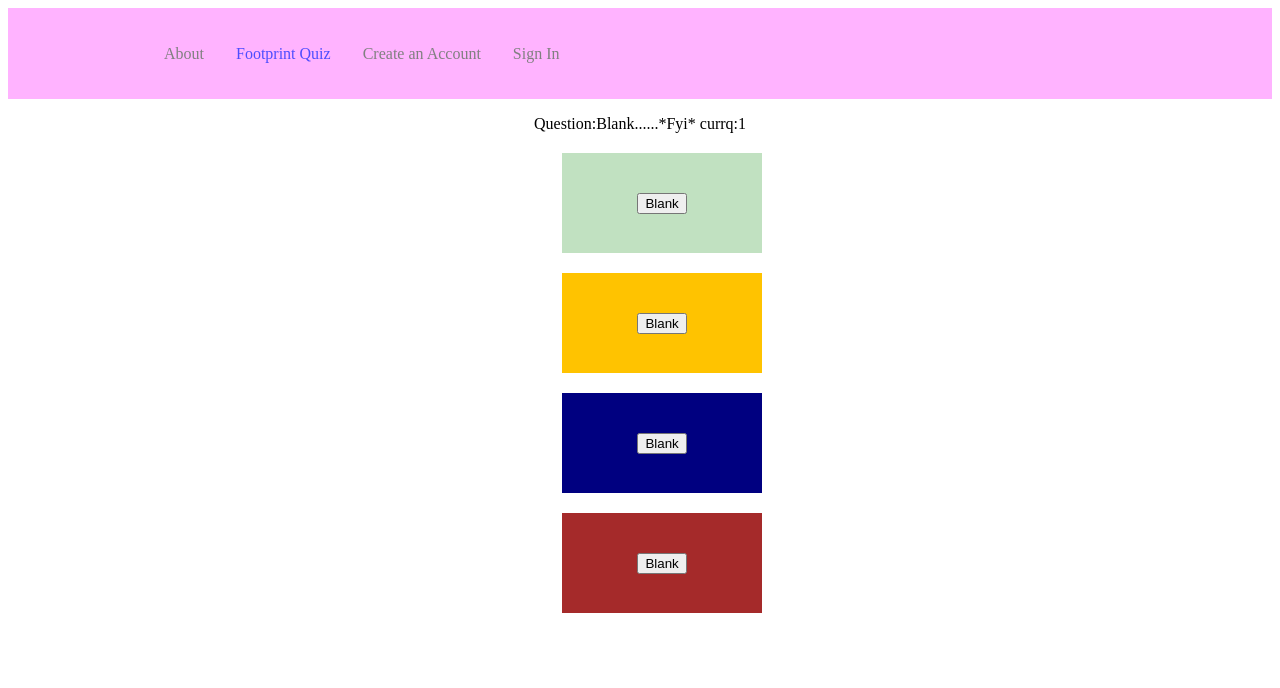
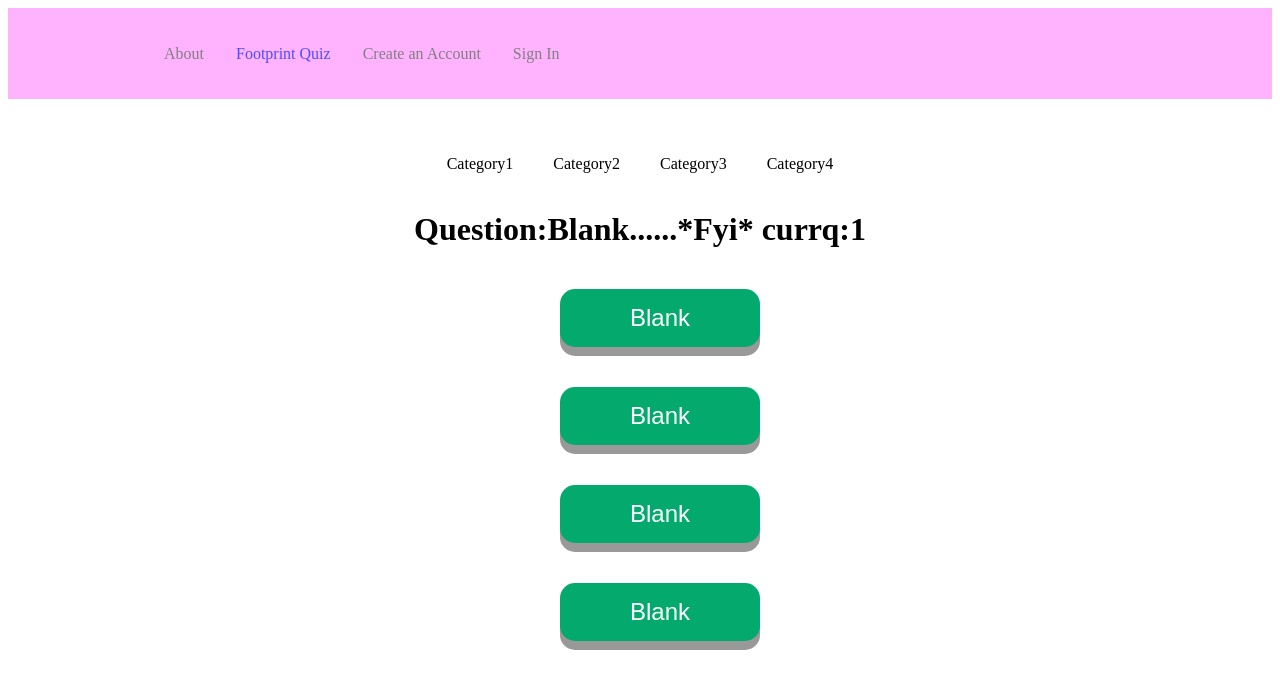
Before and after one commit to BenjaminLe1/SimpleCarbonTracker, a React (Create React App) app in the folder frontend/: page /quiz in a window 1280 px wide. Shown: the top 688 px of the page. Built offline with nearby package versions, Linux system fonts and the light colour scheme; no server answers.

Commit message:
added button styles

```diff
--- /dev/null
+++ b/frontend/src/pages/pages.css
@@ -0,0 +1,62 @@
+  .categoryBox{
+    margin-top: 20px;
+    margin-bottom: 20px;
+    text-align: center;
+  }
+
+  .categoryNames{
+    display: inline-block;
+    text-align: center;
+    padding-top: 20px;
+    padding-right: 20px;
+    padding-left: 20px;
+  }
+
+  h1{
+    text-align: center;
+  }
+
+  ol{
+    text-align: center;
+  }
+
+  .button {
+    padding: 15px 25px;
+    font-size: 24px;
+    text-align: center;
+    cursor: pointer;
+    outline: none;
+    color: #fff;
+    background-color: #04AA6D;
+    border: none;
+    border-radius: 15px;
+    box-shadow: 0 9px #999;
+    margin-top: 20px;
+    margin-bottom: 20px;
+    width: 200px;
+  }
+
+  .button:hover {background-color: #3e8e41}
+
+  .button:active {
+    background-color: #3e8e41;
+    box-shadow: 0 5px #666;
+    transform: translateY(4px);
+  }
+
+
+  .button2{
+    padding: 15px 25px;
+    font-size: 24px;
+    text-align: center;
+    cursor: pointer;
+    outline: none;
+    color: #fff;
+    background-color: navy;
+    border: none;
+    border-radius: 15px;
+    box-shadow: 0 9px #999;
+    margin-top: 20px;
+    margin-bottom: 20px;
+    width: 200px;
+  }
--- a/frontend/src/pages/quiz.js
+++ b/frontend/src/pages/quiz.js
@@ -1,5 +1,6 @@
 import React, {useEffect, useState} from 'react';
 import axios from 'axios'
+import './pages.css';
 
 function Quiz() {
   //onClick you have to iterate to the next quiz Component using the map function. Also delete and store the current question
@@ -36,79 +37,28 @@ function Quiz() {
 
   return (
       <div classname="Quiz">
-          <p style={paraStyle}> Question:{question}......*Fyi* currq:{currq} </p>
-            <ol style={listStyle}>
-                <div style={answerStyle1}>
-                    <button onClick={increaseCurrq}>{ans1}</button>
+        <div className='categoryBox'>
+          <p className='categoryNames'>Category1</p>
+          <p className='categoryNames'>Category2</p>
+          <p className='categoryNames'>Category3</p>
+          <p className='categoryNames'>Category4</p>
+        </div>
+        <h1> Question:{question}......*Fyi* currq:{currq} </h1>
+            <ol>
+                <div>
+                    <button className='button' onClick={increaseCurrq}>{ans1}</button>
                 </div>
-                <div style={answerStyle2}>
-                    <button onClick={increaseCurrq}>{ans2}</button>
+                <div>
+                    <button className='button' onClick={increaseCurrq}>{ans2}</button>
                 </div>
-                <div style={answerStyle3}>
-                    <button onClick={increaseCurrq}>{ans3}</button>
+                <div>
+                    <button className='button' onClick={increaseCurrq}>{ans3}</button>
                 </div>
-                <div style={answerStyle4}>
-                    <button onClick={increaseCurrq}>{ans4}</button>
+                <div>
+                    <button className='button' onClick={increaseCurrq}>{ans4}</button>
                 </div>
             </ol>
       </div>
   );
 }
 export default Quiz;
-
-
-
-//CSS
-
-const paraStyle = {
-  display: "block",
-  textAlign: "center"
-}
-
-const listStyle= {
-  textAlign: "center"
-}
-
-const answerStyle1 ={
-  display: "flex",
-  alignItems: "center",
-  justifyContent: "center",
-  marginLeft: "42%",
-  backgroundColor: "#C1E1C1",
-  width: "200px",
-  height: "100px",
-  marginTop: "20px"
-}
-
-const answerStyle2 ={
-  display: "flex",
-  alignItems: "center",
-  justifyContent: "center",
-  marginLeft: "42%",
-  backgroundColor: "#FFC300",
-  width: "200px",
-  height: "100px",
-  marginTop: "20px"
-}
-
-const answerStyle3 ={
-  display: "flex",
-  alignItems: "center",
-  justifyContent: "center",
-  marginLeft: "42%",
-  backgroundColor: "navy",
-  width: "200px",
-  height: "100px",
-  marginTop: "20px"
-}
-
-const answerStyle4 ={
-  display: "flex",
-  alignItems: "center",
-  justifyContent: "center",
-  marginLeft: "42%",
-  backgroundColor: "brown",
-  width: "200px",
-  height: "100px",
-  marginTop: "20px"
-}
--- a/package.json
+++ b/package.json
@@ -6,7 +6,8 @@
     "mysql2": "^3.5.0",
     "nodemon": "^3.0.0",
     "react-dom": "^18.2.0",
-    "react-router-dom": "^6.14.1",
+    "react-icons": "^4.10.1",
+    "react-router-dom": "^6.14.2",
     "react-scripts": "^5.0.1",
     "styled-components": "^6.0.3"
   }
```
Also changed, not shown: frontend/src/App.css (line endings or trailing spaces), 2 other files (tests, documents, lock files or other folders).
